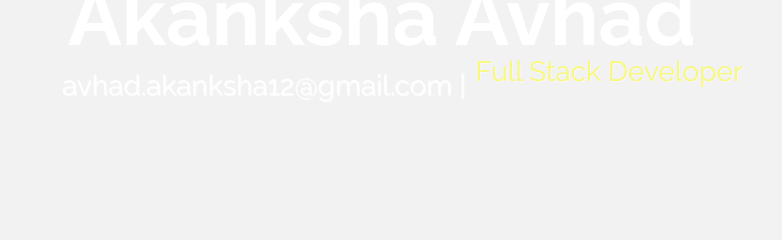
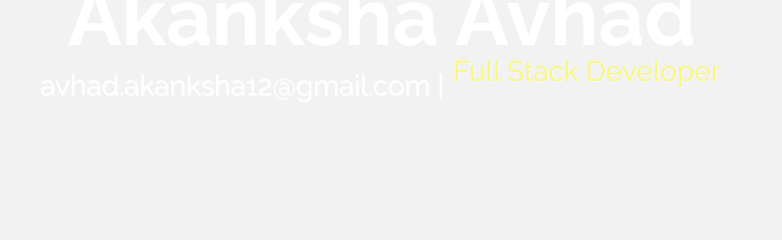
Before and after one commit to Akanksha1211/akankshaavhad.github.io, a plain HTML site: page index.html in a window 1280 px wide. Shown: the part 247-487 px from the top of the page, 258-1040 px from the left. Drawn offline with Linux system fonts and the light colour scheme.

Commit message:
Changes made to make responsive

```diff
--- a/index.html
+++ b/index.html
@@ -61,7 +61,7 @@
 					<h1><b>Akanksha Avhad</b></h1>
 					<section class="rw-wrapper">
 						<h3 class="rw-sentence">
-						<span style="margin-left: 250px; color: white; ">avhad.akanksha12@gmail.com | </span>
+						<span style="margin-left: 20%; color: white; ">avhad.akanksha12@gmail.com | </span>
 
 
 								<div class="rw-words rw-words-1">
```
